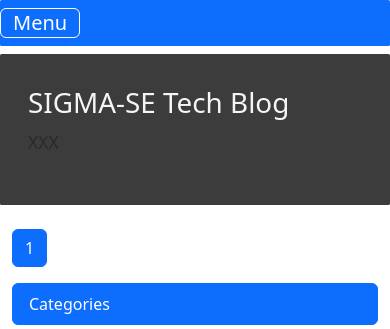
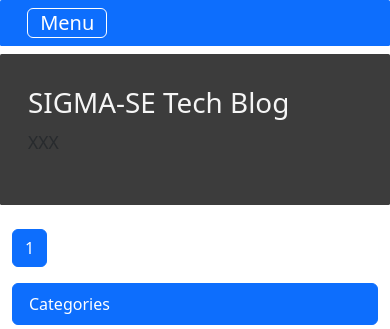
Before and after one commit to s-hama/sigma-se-tech-blog, a Django app: page / in a window 390 px wide. Shown: the top 329 px of the page. Run offline with Django 4.2, Linux system fonts and the light colour scheme; data that the repository does not hold is empty; some libraries are stand-ins or nearby versions.

Commit message:
feat: menu button style fix

```diff
--- a/tblog/templates/tblog/base.html
+++ b/tblog/templates/tblog/base.html
@@ -96,7 +96,7 @@
         </script> -->
 
     <nav class="navbar navbar-expand-sm navbar-dark bg-primary fixed-top" style="border-radius:.1rem">
-        <button class="navbar-toggler d-sm-none" style="color: #ffffff; border-color: #ffffff" type="button"
+        <button class="navbar-toggler d-sm-none" style="color: #ffffff; border-color: #ffffff; margin-left: 1.7rem;" type="button"
             data-bs-toggle="collapse" data-bs-target="#exCollapsingNavbar2">
             Menu
         </button>
```
